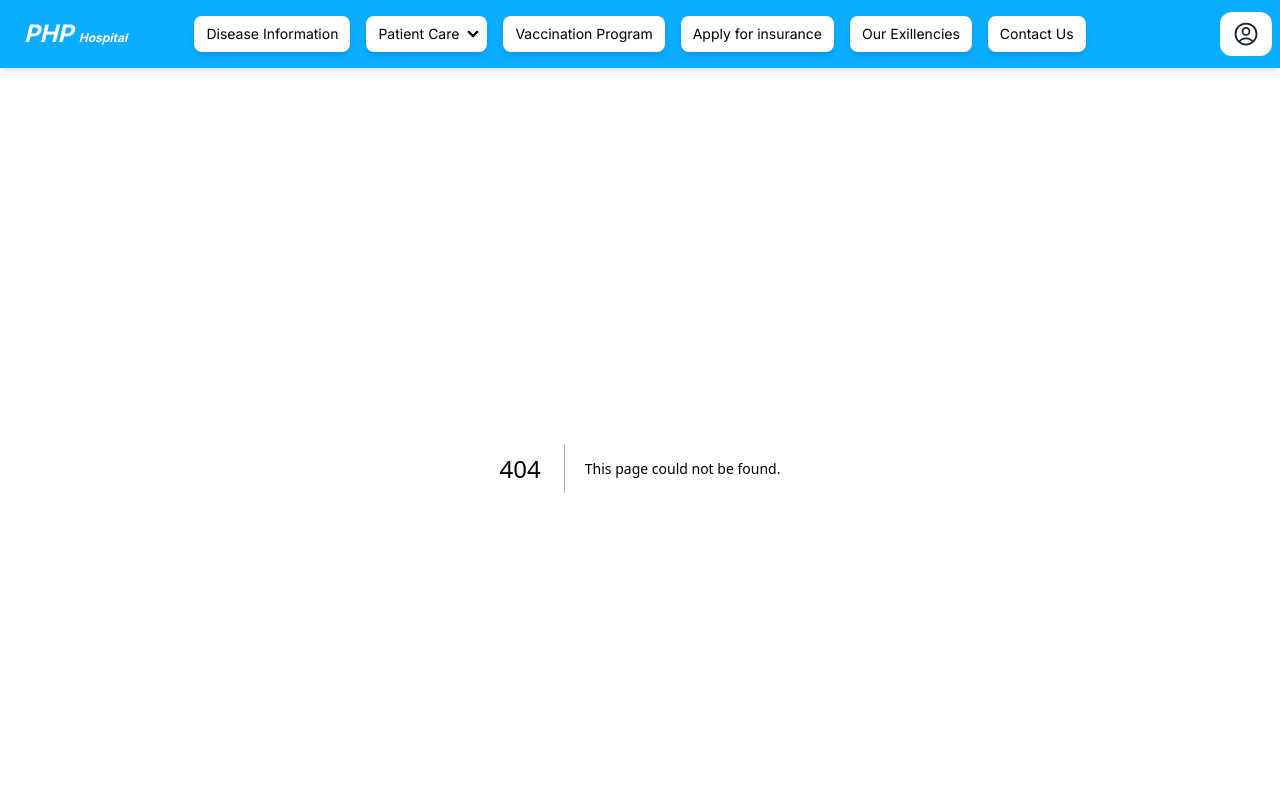
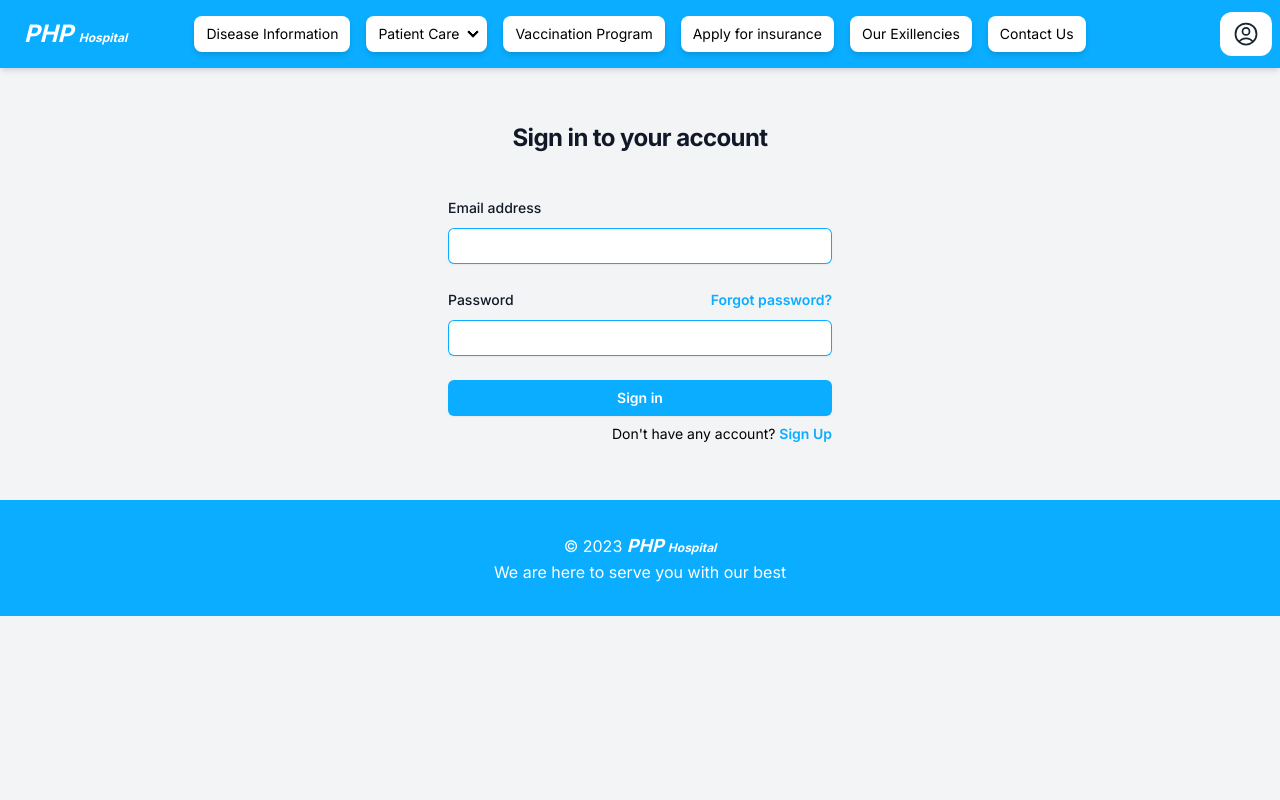
Before and after one commit to Fahim-2001/DBMS_Project_HMS, a Next.js app: page /signin in a window 1280 px wide. Before the commit this address had no page. Shown: the top 800 px of the page. Built offline with nearby package versions, Linux system fonts and the light colour scheme.

Commit message:
Added next-auth email password authentication [!email verification]

```diff
--- a/src/app/Components/Navbar/navbar.jsx
+++ b/src/app/Components/Navbar/navbar.jsx
@@ -107,7 +107,7 @@ export default function Navbar() {
         <ul className="menu menu-horizontal px-1">{menuItems}</ul>
       </div>
       <div className="navbar-end">
-        <Link href={"/SignIn"} className="btn-primary px-3 py-2 rounded-xl bg-white hover:bg-base-100">
+        <Link href={"/signin"} className="btn-primary px-3 py-2 rounded-xl bg-white hover:bg-base-100">
           <svg
             xmlns="http://www.w3.org/2000/svg"
             fill="none"
--- a/src/app/Components/SignInForm/SignInForm.jsx
+++ b/src/app/Components/SignInForm/SignInForm.jsx
@@ -1,7 +1,41 @@
-import Link from 'next/link';
-import React from 'react'
+"use client";
+
+import { signIn } from "next-auth/react";
+import Link from "next/link";
+import { useRouter } from "next/navigation";
+import React, { useState } from "react";
 
 const SignInForm = () => {
+  const [email, setEmail] = useState("");
+  const [password, setPassword] = useState(null);
+  const [error, setError] = useState("");
+  const router = useRouter();
+
+  const handleSubmit = async (e) => {
+    e.preventDefault();
+    const form = e.target;
+    try {
+      const res = await signIn("credentials", {
+        email: email,
+        password: password,
+        redirect: false,
+      });
+
+      if (res.error) {
+        if(res.error == "Cannot read properties of undefined (reading 'email')"){
+          setError("Invalid Email");
+        }else{
+          setError(res.error);
+        }
+        return;
+      }
+
+      setError("");
+    } catch (error) {
+      console.log(error.message);
+    }
+  };
+
   return (
     <div className="flex min-h-full flex-1 flex-col justify-center px-6 my-3 md:mb-12 lg:px-8">
       <div className="sm:mx-auto sm:w-full sm:max-w-sm">
@@ -11,9 +45,17 @@ const SignInForm = () => {
       </div>
 
       <div className="mt-10 sm:mx-auto sm:w-full sm:max-w-sm">
-          <form className="space-y-6" action="#" method="POST">
+        <form
+          className="space-y-6"
+          action="#"
+          method="POST"
+          onSubmit={handleSubmit}
+        >
           <div>
-              <label htmlFor="email" className="block text-sm font-medium leading-6 text-gray-900">
+            <label
+              htmlFor="email"
+              className="block text-sm font-medium leading-6 text-gray-900"
+            >
               Email address
             </label>
             <div className="mt-2">
@@ -21,20 +63,26 @@ const SignInForm = () => {
                 id="email"
                 name="email"
                 type="email"
-                  autoComplete="email"
-                  required
+                // required
                 className="block w-full rounded-md border-0 py-1.5 text-gray-900 shadow-sm ring-1 ring-inset ring-primary placeholder:text-gray-400  sm:text-sm sm:leading-6"
+                onChange={(e) => setEmail(e.target.value)}
               />
             </div>
           </div>
 
           <div>
             <div className="flex items-center justify-between">
-                <label htmlFor="password" className="block text-sm font-medium leading-6 text-gray-900">
+              <label
+                htmlFor="password"
+                className="block text-sm font-medium leading-6 text-gray-900"
+              >
                 Password
               </label>
               <div className="text-sm">
-                  <a href="#" className="font-semibold text-primary hover:text-secondary">
+                <a
+                  href="#"
+                  className="font-semibold text-primary hover:text-secondary"
+                >
                   Forgot password?
                 </a>
               </div>
@@ -44,11 +92,12 @@ const SignInForm = () => {
                 id="password"
                 name="password"
                 type="password"
-                  autoComplete="current-password"
-                  required
+                // required
                 className="block w-full rounded-md border-0 py-1.5 text-gray-900 shadow-sm ring-1 ring-inset ring-primary placeholder:text-gray-400 sm:text-sm sm:leading-6"
+                onChange={(e) => setPassword(e.target.value)}
               />
             </div>
+            {error && (<p className="text-red-500 text-xs">{error}</p>)}
           </div>
           <div>
             <button
@@ -57,13 +106,20 @@ const SignInForm = () => {
             >
               Sign in
             </button>
-              <p className='text-sm py-2 text-right'>Don't have any account? <Link href={'/SignUp'} className='font-semibold text-primary hover:text-secondary'>Sign Up</Link></p>
+            <p className="text-sm py-2 text-right">
+              Don't have any account?{" "}
+              <Link
+                href={"/signup"}
+                className="font-semibold text-primary hover:text-secondary"
+              >
+                Sign Up
+              </Link>
+            </p>
           </div>
-
         </form>
       </div>
     </div>
-  )
-}
+  );
+};
 
 export default SignInForm;
--- a/src/app/Components/SignUpForm/SignUpForm.jsx
+++ b/src/app/Components/SignUpForm/SignUpForm.jsx
@@ -249,7 +249,7 @@ export const SignUpForm = () => {
             <p className="text-sm py-2 text-right">
               Already have an account?{" "}
               <Link
-                href={"/SignIn"}
+                href={"/signin"}
                 className="font-semibold text-primary hover:text-secondary"
               >
                 Sign In
--- a/src/app/api/auth/[...nextauth]/route.js
+++ b/src/app/api/auth/[...nextauth]/route.js
@@ -1,26 +1,57 @@
+import pool from "@/app/utils/db";
 import NextAuth from "next-auth/next";
 import CredentialsProvider from "next-auth/providers/credentials";
+import bcrypt from "bcryptjs";
 
-const authOptions = {
-  provider: [
+const connection = await pool.getConnection();
+
+const authOption = {
+  session: {
+    strategy: "jwt",
+  },
+  providers: [
     CredentialsProvider({
-      name: "credentials",
-      credentials: {},
+      async authorize(credentials) {
+        if (!credentials) {
+          throw new Error("Provide email and password");
+        }
+        // Getting user by his/her e-mail from database
+        const [data] = await connection.query(
+          "SELECT * FROM users WHERE email = ?",
+          [credentials.email]
+        );
+        connection.release();
+        const user = data[0];
+        console.log(user);
 
-      async authorize(credentials) {
-        const user = { id: "1" };
-        return user;
+        // Verification of email and password.
+        if (credentials.email != user.email) {
+          throw new Error("Invalid Email.");
+        }
+        if (!user) {
+          throw new Error("Invalid Email or Password.");
+        }
+
+        const isMatched = await bcrypt.compare(
+          credentials.password,
+          user.password
+        );
+        console.log(isMatched);
+        if (!isMatched) {
+          throw new Error("Invalid Password");
+        }
+        return {
+          name: user.fullname,
+          email: user.email,
+        };
       },
     }),
   ],
-  session: {
-    strategy: "jwt",
-  },
   secret: process.env.NEXTAUTH_SECRET,
   pages: {
-    signIn: "/SignIn",
+    signIn: "/signin",
   },
 };
 
-const handler = NextAuth(authOptions);
+const handler = NextAuth(authOption);
 export { handler as GET, handler as POST };
--- a/src/app/api/register/route.js
+++ b/src/app/api/register/route.js
@@ -1,10 +1,5 @@
 const { default: pool } = require("@/app/utils/db");
-const Cryptr = require('cryptr');
-const cryptr = new Cryptr('myTotallySecretKey', {
-    encoding :'base64',
-    saltLength:1,
-});
-import { format } from "mysql2";
+import bcrypt from 'bcryptjs';
 import { NextResponse } from "next/server";
 
 // All User Info API
@@ -27,12 +22,12 @@ export async function GET(req,res){
 export async function POST(req){
     try {
         const user = await req.json();
-        // console.log(user)
-        const hashedPass = cryptr.encrypt(user.password);
+
+        const hpass = await bcrypt.hash(user.password, 10);
 
         // Sending Data to Database
         const connection = await pool.getConnection();
-        await connection.query('INSERT INTO users(fullname,email,password, userImg) VALUES(?,?,?,?)',[user.name, user.email, hashedPass,user.userImage]);
+        await connection.query('INSERT INTO users(fullname,email,password, userImg) VALUES(?,?,?,?)',[user.name, user.email, hpass,user.userImage]);
         connection.release();
 
         return NextResponse.json({message : "User Registered!"}, {status : 201});
--- /dev/null
+++ b/src/app/dashboard/page.jsx
@@ -0,0 +1,9 @@
+import React from 'react'
+
+const Dashboard = () => {
+  return (
+    <div>Welcome to Dashboard</div>
+  )
+}
+
+export default Dashboard;
--- a/src/app/layout.jsx
+++ b/src/app/layout.jsx
@@ -24,10 +24,12 @@ export default function RootLayout({ children }) {
     <html lang="en">
       <head></head>
       <body className={inter.className}>
-        <Navbar></Navbar>
-        <AuthProvider>{children}</AuthProvider>
-        <Footer></Footer>
-        <ToastContainer />
+        <AuthProvider>
+          <Navbar></Navbar>
+          {children}
+          <Footer></Footer>
+          <ToastContainer />
+        </AuthProvider>
       </body>
     </html>
   );
```
Also changed, not shown: src/app/signin/page.jsx (renamed from src/app/SignIn/page.jsx), src/app/signup/page.jsx (renamed from src/app/SignUp/page.jsx). Lines whose indentation alone changed are shown as unchanged.
